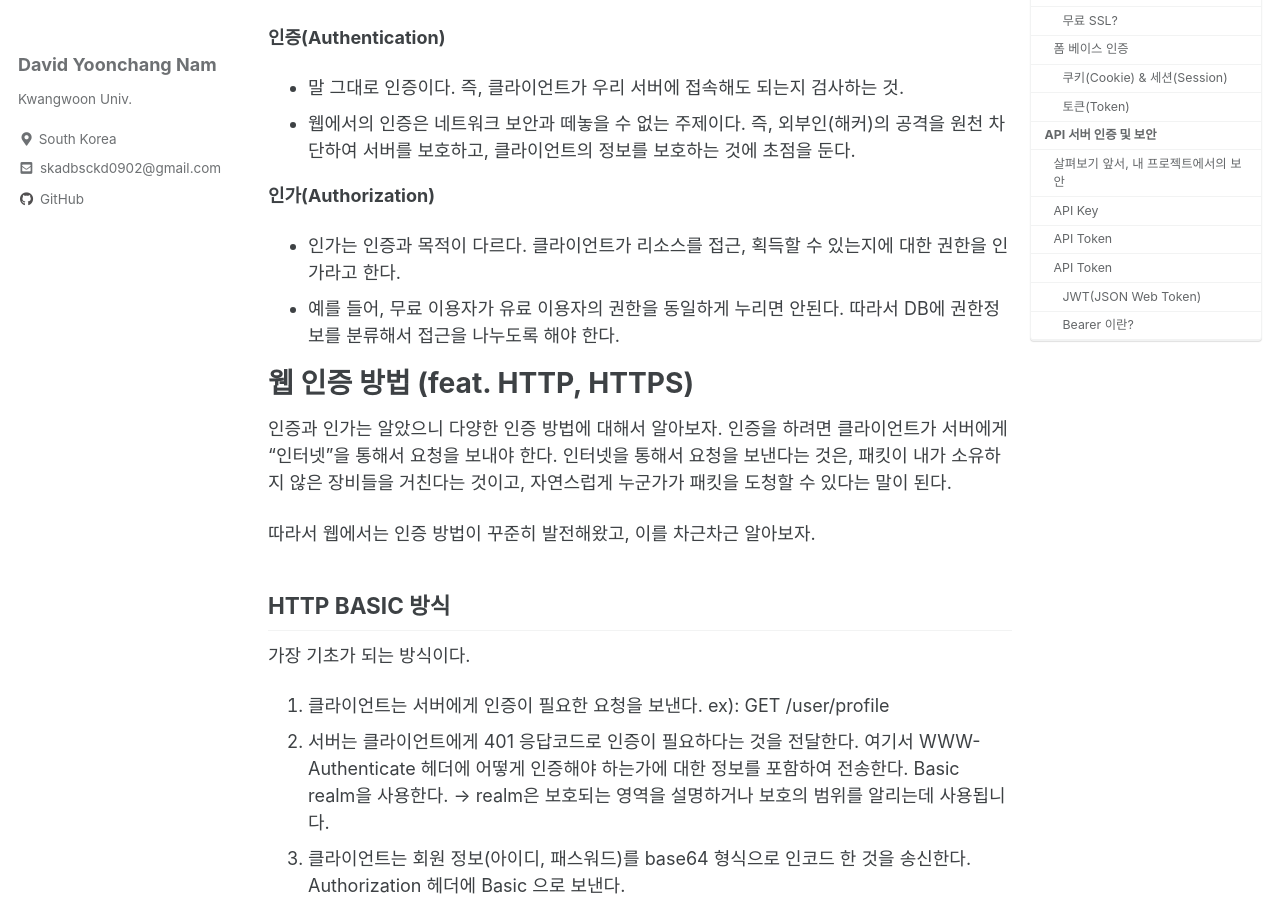
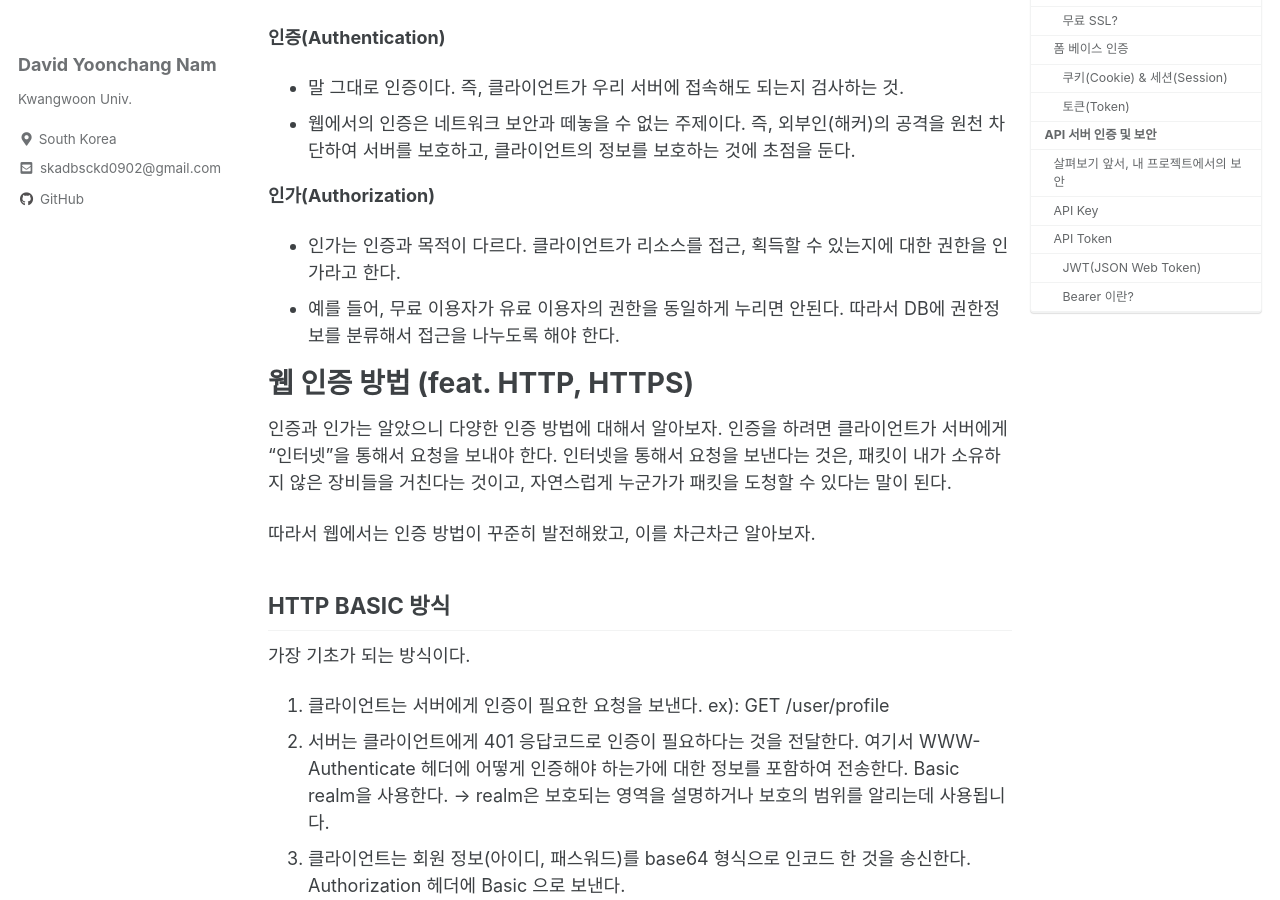
Before and after one commit to Akgop/Akgop.github.io, a Jekyll site: the page built from _posts/2021-09-06-auth.md, in a window 1280 px wide and 900 px high, scrolled down 630 px. Built offline with Jekyll 4.4.1, drawn with Linux system fonts in a browser that asks for light colours; cached includes are drawn as plain includes.

Commit message:
Update 2021-09-06-auth.md

```diff
--- a/_posts/2021-09-06-auth.md
+++ b/_posts/2021-09-06-auth.md
@@ -157,8 +157,6 @@ HTTP는 stateless 프로토콜이다. 따라서 사용자가 로그인을 했었
 2. 서버측(토큰 관리,발급 서버)은 Token을 발급한다.
 3. 개발자는 생성된 토큰을 Authorization 헤더에 토큰을 넣어 API 인증 서버에 전송한다.
 
-## API Token
-
 ### JWT(JSON Web Token)
 
 JWT란 Json Web Token의 줄임말로 Header, Payload, Signature로 구성된다. JWT는 base64 url-safe 를 통해 인코딩 된다.
```
